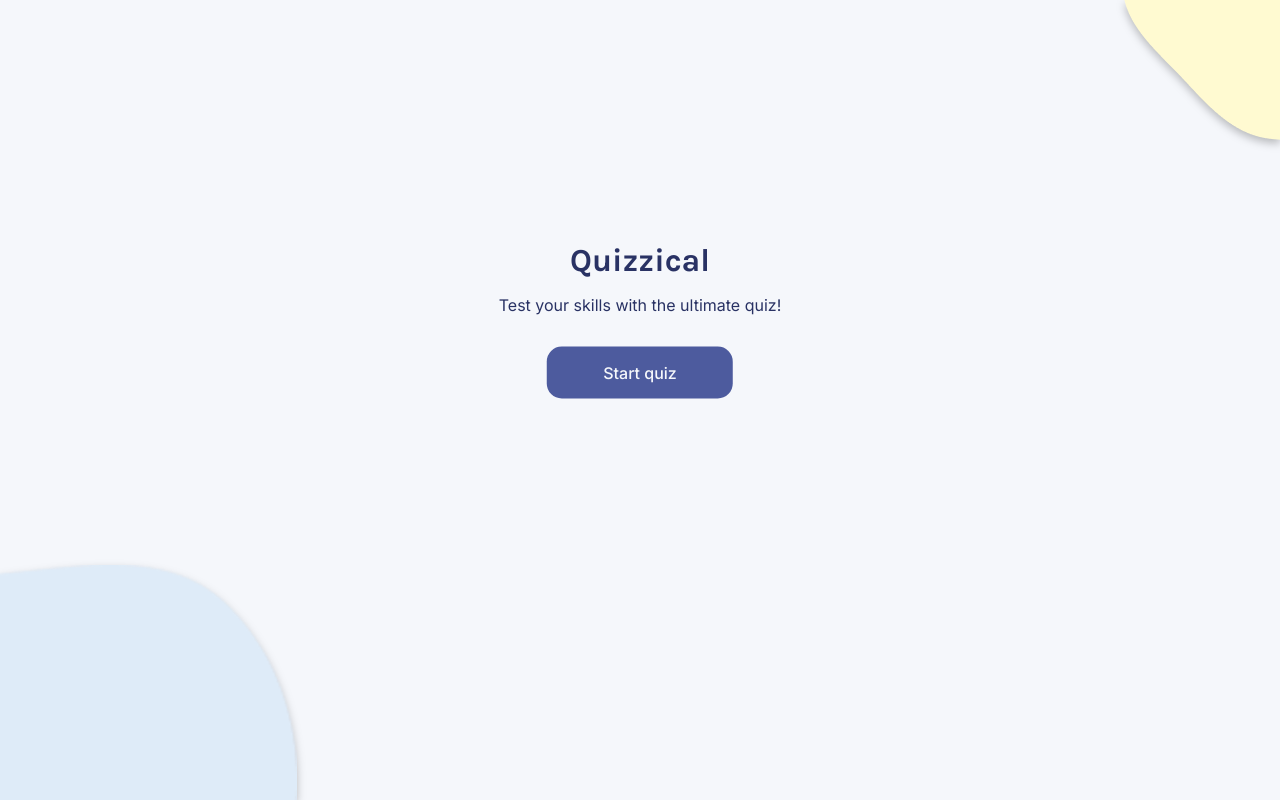
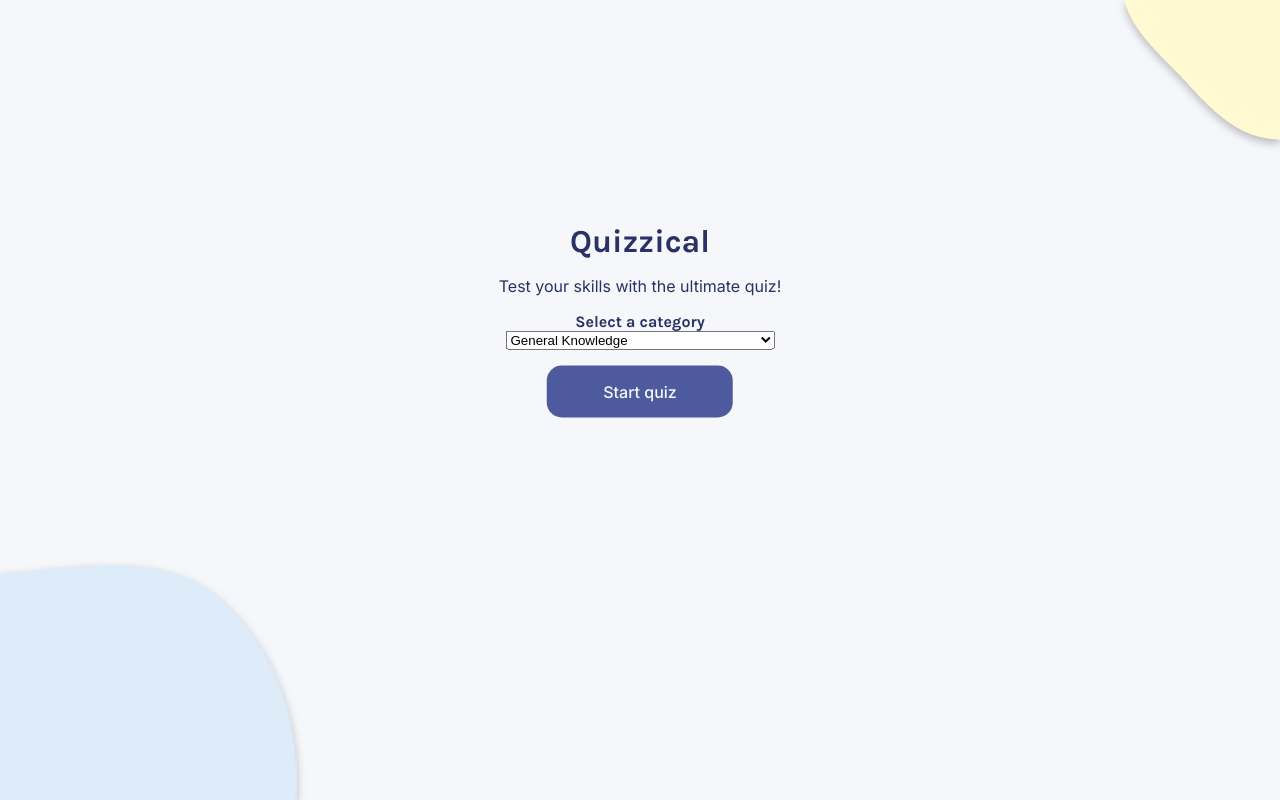
Before and after one commit to 0xjosiah/quizzer-app, a React (Create React App) app: page / in a window 1280 px wide. Built offline with nearby package versions, Linux system fonts and the light colour scheme.

Commit message:
creates option select for categories (not functional)

```diff
--- a/src/components/StartQuiz.js
+++ b/src/components/StartQuiz.js
@@ -7,6 +7,33 @@ export default function StartQuiz(props) {
             <div className="title-card">
                 <h1 className="title-card__header">Quizzical</h1>
                 <p className="title-card__description">Test your skills with the ultimate quiz!</p>
+                <label for="question-category">Select a category</label>
+                <select name="question-category" id="question-category">
+                    <option id="9">General Knowledge</option>
+                    <option id="10">Entertainment: Books</option>
+                    <option id="11">Entertainment: Film</option>
+                    <option id="12">Entertainment: Music</option>
+                    <option id="13">Entertainment: Musicals & Theatres</option>
+                    <option id="14">Entertainment: Television</option>
+                    <option id="15">Entertainment: Video Games</option>
+                    <option id="16">Entertainment: Board Games</option>
+                    <option id="17">Science & Nature</option>
+                    <option id="18">Science: Computers</option>
+                    <option id="19">Science: Mathematics</option>
+                    <option id="20">Mythology</option>
+                    <option id="21">Sports</option>
+                    <option id="22">Geography</option>
+                    <option id="23">History</option>
+                    <option id="24">Politics</option>
+                    <option id="25">Art</option>
+                    <option id="26">Celebrities</option>
+                    <option id="27">Animals</option>
+                    <option id="28">Vehicles</option>
+                    <option id="29">Entertainment: Comics</option>
+                    <option id="30">Science: Gadgets</option>
+                    <option id="31">Entertainment: Japanese Anime & Manga</option>
+                    <option id="32">Entertainment: Cartoon & Animations</option>
+                </select>
                 <button
                     className="title-card__start-btn"
                     onClick={props.fetchQs}
```
